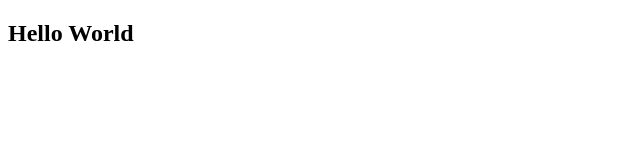
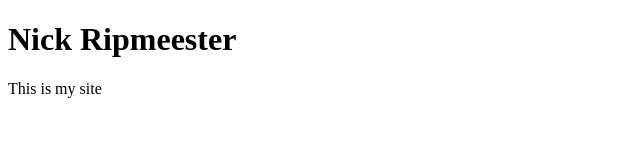
Before and after one commit to NickRipmeester/NicholasRipmeester, a plain HTML site: page index.html in a window 1280 px wide. Shown: the whole page, without its empty margins (0-640 px from the left). Drawn offline with Linux system fonts and the light colour scheme.

Commit message:
Update index.html

```diff
--- a/index.html
+++ b/index.html
@@ -3,10 +3,11 @@
 <head>
     <meta charset="UTF-8">
     <meta name="viewport" content="width=device-width, initial-scale=1.0">
-    <title>NicholasRipmeester</title>
+    <title>NickRipmeester</title>
 </head>
 <body>
-    <h2>Hello World</h2>
+    <h1>Nick Ripmeester</h1>
+    <p>This is my site</p>
 
 </body>
 </html>
```
